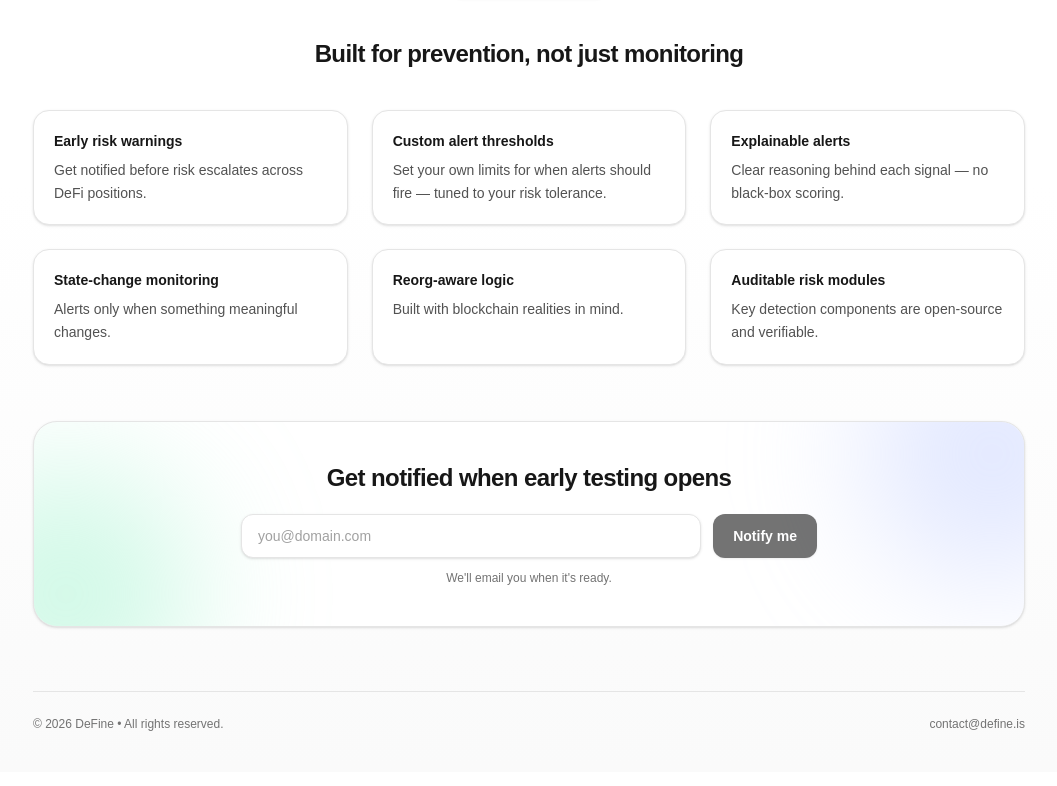
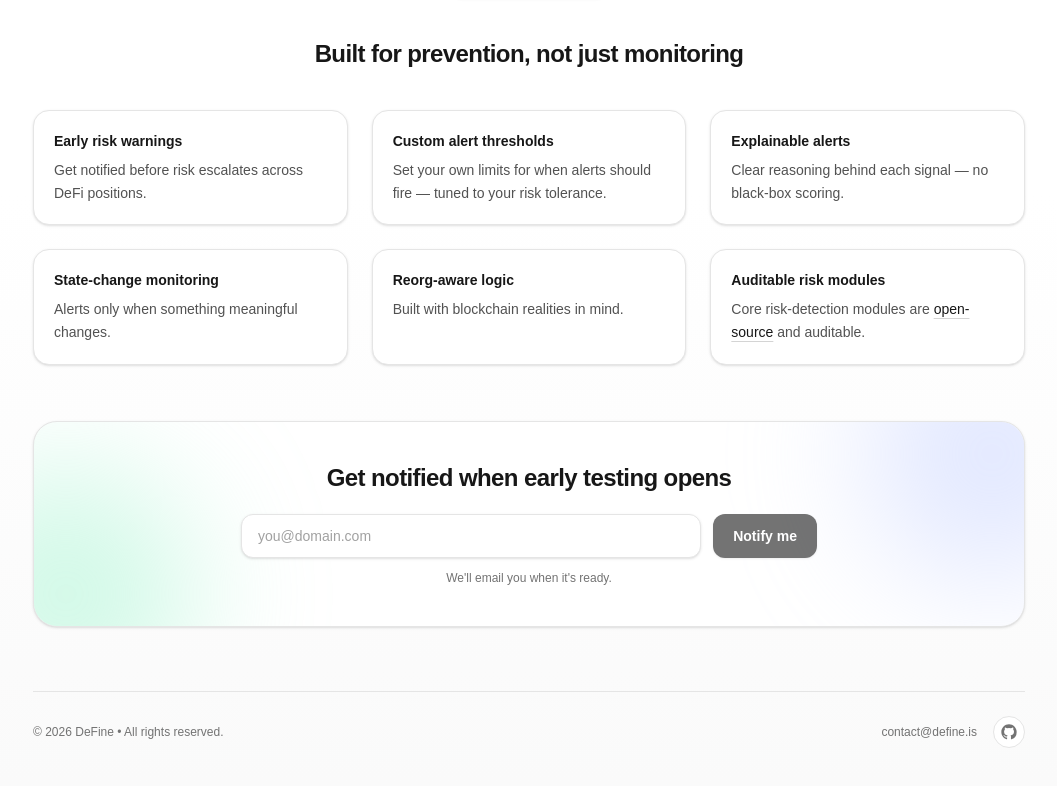
Before and after one commit to Aleksandern/define-landing, a Next.js app: page / in a window 1280 px wide. Shown: the part 400-1186 px from the top of the page, without its empty margins (111-1168 px from the left). Built offline with nearby package versions, Linux system fonts and the light colour scheme.

Commit message:
Link open-source risk modules and add GitHub footer icon

```diff
--- a/next.config.ts
+++ b/next.config.ts
@@ -1,8 +1,10 @@
 import type { NextConfig } from "next";
 
 const nextConfig: NextConfig = {
-  /* config options here */
   reactCompiler: true,
+  turbopack: {
+    root: process.cwd(),
+  },
 };
 
 export default nextConfig;
--- a/src/app/page.tsx
+++ b/src/app/page.tsx
@@ -1,8 +1,11 @@
+import type { ReactNode } from "react";
 import Link from "next/link";
 
 import WaitlistForm from "./waitlist-form";
 
-function Feature({ title, desc }: { title: string; desc: string }) {
+const GITHUB_REPO_URL = "https://github.com/Aleksandern/define-kit";
+
+function Feature({ title, desc }: { title: string; desc: ReactNode }) {
   return (
     <div className="rounded-2xl border border-neutral-200 bg-white p-5 shadow-sm">
       <div className="text-sm font-semibold text-neutral-900">{title}</div>
@@ -102,7 +105,19 @@ export default function Page() {
             />
             <Feature
               title="Auditable risk modules"
-              desc="Key detection components are open-source and verifiable."
+              desc={
+                <>
+                  Core risk-detection modules are{" "}
+                  <a
+                    href={GITHUB_REPO_URL}
+                    target="_blank"
+                    className="font-medium text-neutral-900 underline decoration-neutral-300 underline-offset-4 transition-colors hover:text-indigo-700 hover:decoration-indigo-300"
+                  >
+                    open-source
+                  </a>{" "}
+                  and auditable.
+                </>
+              }
             />
           </div>
         </section>
@@ -141,6 +156,23 @@ export default function Page() {
               >
                 contact@define.is
               </a>
+              <a
+                href={GITHUB_REPO_URL}
+                target="_blank"
+                rel="noreferrer"
+                aria-label="View DeFine open-source modules on GitHub"
+                title="View on GitHub"
+                className="inline-flex h-8 w-8 items-center justify-center rounded-full border border-neutral-200 bg-white text-neutral-500 transition-colors hover:border-neutral-300 hover:text-neutral-800"
+              >
+                <svg
+                  aria-hidden="true"
+                  viewBox="0 0 24 24"
+                  className="h-4 w-4"
+                  fill="currentColor"
+                >
+                  <path d="M12 .5C5.65.5.5 5.65.5 12c0 5.08 3.29 9.38 7.86 10.9.58.11.79-.25.79-.56 0-.28-.01-1.2-.02-2.18-3.2.7-3.88-1.36-3.88-1.36-.52-1.34-1.28-1.7-1.28-1.7-1.05-.71.08-.69.08-.69 1.16.08 1.77 1.2 1.77 1.2 1.03 1.77 2.7 1.26 3.36.96.1-.75.4-1.26.72-1.55-2.56-.29-5.25-1.28-5.25-5.72 0-1.27.45-2.3 1.2-3.11-.12-.29-.52-1.47.11-3.06 0 0 .98-.31 3.2 1.19a11.1 11.1 0 0 1 5.82 0c2.22-1.5 3.2-1.19 3.2-1.19.63 1.59.23 2.77.11 3.06.75.81 1.2 1.84 1.2 3.11 0 4.45-2.7 5.42-5.28 5.7.41.36.78 1.08.78 2.19 0 1.58-.02 2.85-.02 3.24 0 .31.21.68.8.56A11.5 11.5 0 0 0 23.5 12c0-6.35-5.15-11.5-11.5-11.5Z" />
+                </svg>
+              </a>
             </div>
           </div>
         </footer>
```
